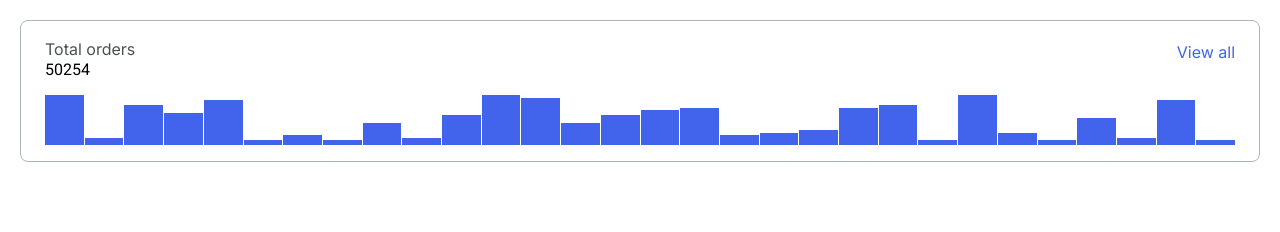
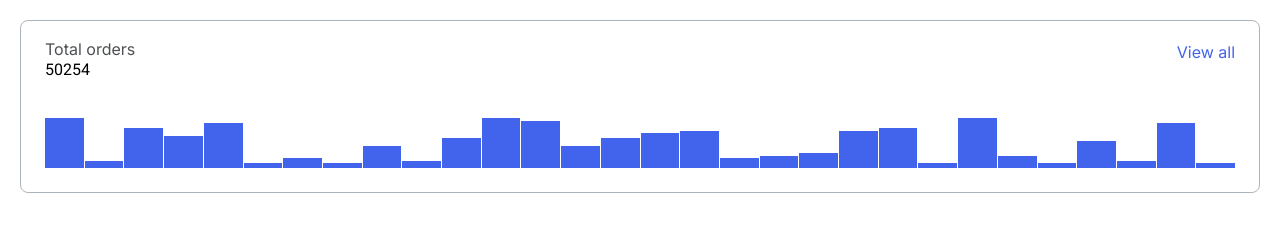
Before and after one commit to js-tasks-ru/htmlcss-20230911-4_ostgerman, a website: page 04-lection2/01-histogram/index.html in a window 1280 px wide. Drawn offline with Linux system fonts and the light colour scheme.

Commit message:
Fix margins

```diff
--- a/04-lection2/01-histogram/histogram.css
+++ b/04-lection2/01-histogram/histogram.css
@@ -1,6 +1,6 @@
 .histogram {
   margin: 0;
-  padding: 16px 24px;
+  padding: 16px 24px 24px;
   border: 1px solid var(--alternate-border);
   border-radius: 8px;
   background: var(--white);
@@ -59,7 +59,7 @@
 }
 
 .histogram__figure {
-  margin-top: 16px;
+  margin-top: 39px;
   display: flex;
   align-items: flex-end;
   gap: 1px;
```
